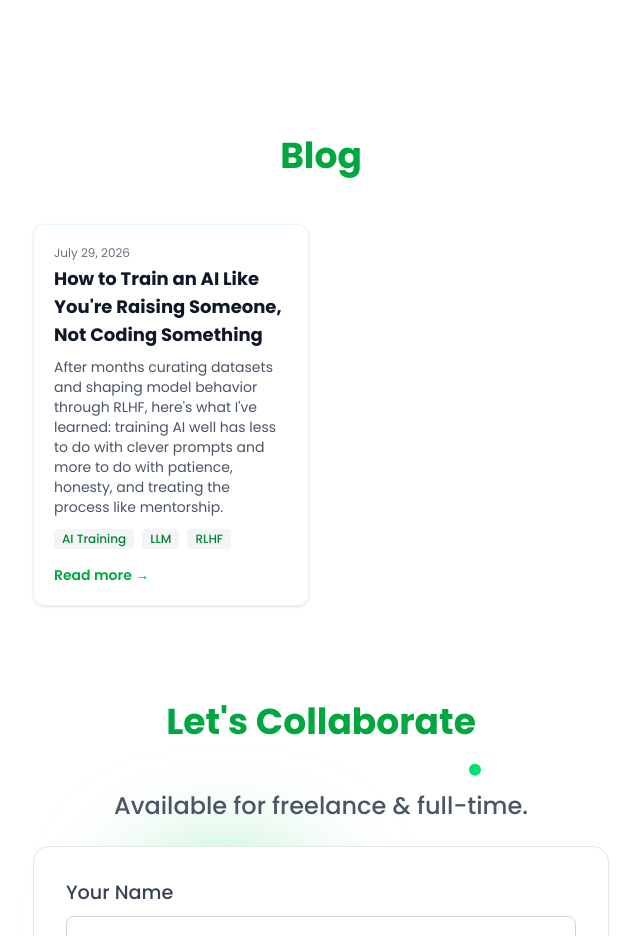
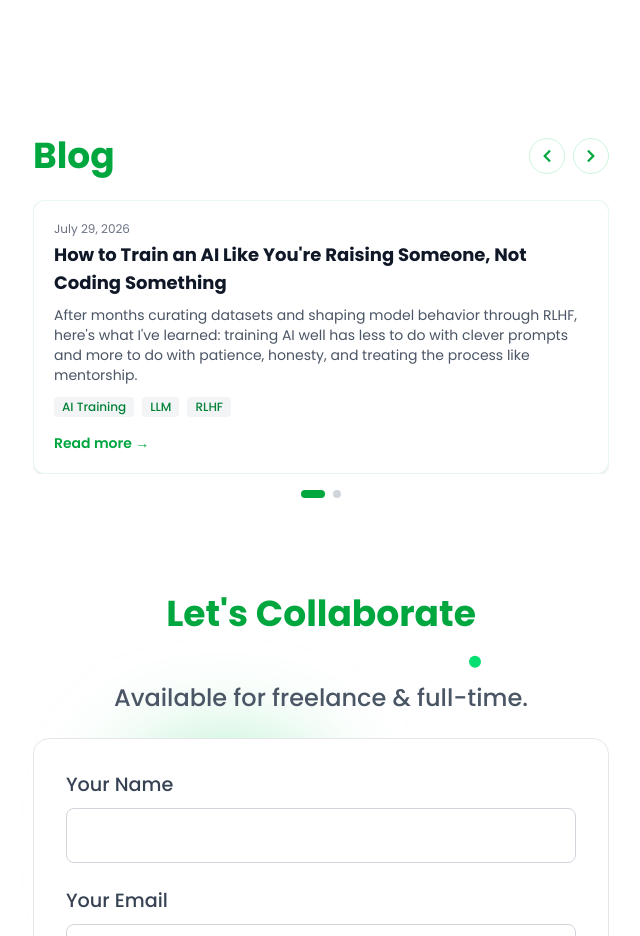
Before and after one commit to solomon-mh/solomon-muhye, a React (Vite) app: page / in a window 1280 px wide. Shown: the part 4900-5836 px from the top of the page, without its empty margins (319-959 px from the left). Built offline with nearby package versions, Linux system fonts and the light colour scheme.

Commit message:
feat: enhance Blog component with navigation and animations; add new blog post

```diff
--- a/src/components/Blog.tsx
+++ b/src/components/Blog.tsx
@@ -1,25 +1,87 @@
-import { motion } from "framer-motion";
+import { AnimatePresence, motion } from "framer-motion";
+import { useState } from "react";
 import { Link } from "react-router-dom";
+import { FaChevronLeft, FaChevronRight } from "react-icons/fa";
 import { blogs } from "../data/blogs";
 
+const slideVariants = {
+  enter: (direction: number) => ({
+    x: direction > 0 ? 40 : -40,
+    opacity: 0,
+  }),
+  center: {
+    x: 0,
+    opacity: 1,
+  },
+  exit: (direction: number) => ({
+    x: direction > 0 ? -40 : 40,
+    opacity: 0,
+  }),
+};
+
 const Blog = () => {
+  const [[index, direction], setIndex] = useState([0, 0]);
+
+  const post = blogs[index];
+
+  const goTo = (newIndex: number, dir: number) => {
+    const wrapped = (newIndex + blogs.length) % blogs.length;
+    setIndex([wrapped, dir]);
+  };
+
+  const handlePrev = () => goTo(index - 1, -1);
+  const handleNext = () => goTo(index + 1, 1);
+
   return (
     <section id="blog" className="py-12 px-8 scroll-mt-16">
+      <div className="max-w-4xl mx-auto">
+        <div className="flex items-center justify-between mb-6">
           <motion.h2
             initial={{ opacity: 0, y: -20 }}
             whileInView={{ opacity: 1, y: 0 }}
             transition={{ duration: 0.6 }}
-        className="text-4xl font-bold text-center mb-12 text-green-600 dark:text-green-400"
+            className="text-4xl font-bold text-green-600 dark:text-green-400"
           >
             Blog
           </motion.h2>
 
-      <div className="max-w-4xl mx-auto grid grid-cols-1 sm:grid-cols-2 gap-6">
-        {blogs.map((post) => (
+          {blogs.length > 1 && (
+            <div className="flex items-center gap-2">
+              <motion.button
+                type="button"
+                onClick={handlePrev}
+                whileHover={{ scale: 1.1 }}
+                whileTap={{ scale: 0.92 }}
+                aria-label="Previous post"
+                className="w-9 h-9 flex items-center justify-center rounded-full border border-green-500/20 dark:border-green-400/20 text-green-600 dark:text-green-400 hover:bg-green-500/10 transition-colors"
+              >
+                <FaChevronLeft className="text-sm" />
+              </motion.button>
+              <motion.button
+                type="button"
+                onClick={handleNext}
+                whileHover={{ scale: 1.1 }}
+                whileTap={{ scale: 0.92 }}
+                aria-label="Next post"
+                className="w-9 h-9 flex items-center justify-center rounded-full border border-green-500/20 dark:border-green-400/20 text-green-600 dark:text-green-400 hover:bg-green-500/10 transition-colors"
+              >
+                <FaChevronRight className="text-sm" />
+              </motion.button>
+            </div>
+          )}
+        </div>
+
+        <div className="relative overflow-hidden">
+          <AnimatePresence mode="wait" custom={direction}>
             <motion.div
               key={post.slug}
-            whileHover={{ y: -3 }}
-            className="p-5 rounded-xl bg-white/50 dark:bg-gray-800/50 border border-green-500/10 dark:border-green-400/10 shadow-sm backdrop-blur-sm flex flex-col"
+              custom={direction}
+              variants={slideVariants}
+              initial="enter"
+              animate="center"
+              exit="exit"
+              transition={{ duration: 0.3, ease: "easeInOut" }}
+              className="min-h-[220px] p-5 rounded-xl bg-white/50 dark:bg-gray-800/50 border border-green-500/10 dark:border-green-400/10 shadow-sm backdrop-blur-sm flex flex-col"
             >
               <span className="text-xs text-gray-500 dark:text-gray-400">
                 {new Date(post.date).toLocaleDateString(undefined, {
@@ -54,7 +116,26 @@ const Blog = () => {
                 Read more →
               </Link>
             </motion.div>
+          </AnimatePresence>
+        </div>
+
+        {blogs.length > 1 && (
+          <div className="flex justify-center gap-2 mt-4">
+            {blogs.map((b, i) => (
+              <button
+                key={b.slug}
+                type="button"
+                onClick={() => goTo(i, i > index ? 1 : -1)}
+                aria-label={`Go to post ${i + 1}`}
+                className={`h-2 rounded-full transition-all ${
+                  i === index
+                    ? "w-6 bg-green-600 dark:bg-green-400"
+                    : "w-2 bg-gray-300 dark:bg-gray-600"
+                }`}
+              />
             ))}
+          </div>
+        )}
       </div>
     </section>
   );
--- a/src/data/blogs.ts
+++ b/src/data/blogs.ts
@@ -10,7 +10,8 @@ export interface BlogPost {
 export const blogs: BlogPost[] = [
   {
     slug: "first-blog",
-    title: "How to Train an AI Like You're Raising Someone, Not Coding Something",
+    title:
+      "How to Train an AI Like You're Raising Someone, Not Coding Something",
     date: "2026-07-29",
     tags: ["AI Training", "LLM", "RLHF"],
     excerpt:
@@ -53,4 +54,41 @@ Be relentlessly specific about what "correct" means before you touch a single ex
 Training AI is still, underneath all the tooling, a deeply human act of judgment. Get the judgment right, and the model has a chance. Get it wrong, and no amount of scale will save you.
 `,
   },
+  {
+    slug: "second-blog",
+    title: "Why I'm Shifting My Focus Toward Architecture",
+    date: "2026-08-12",
+    tags: ["Architecture", "System Design", "Scalability", "Performance"],
+    excerpt:
+      "After sitting a senior-level technical interview, I realized how little the framework or language actually mattered — architecture is what separates engineers who can ship features from engineers who can build systems. Here's what I'm studying now, and why.",
+    content: `
+A while back I sat through a technical interview built for someone with 10+ years of seniority — the kind of exam that isn't really testing whether you know a framework, but whether you can reason about a system. I didn't walk away thinking about React or Node or whatever stack was on the surface. I walked away thinking about *architecture*.
+
+That's the realization that's been sitting with me since: the framework is not the skill. The language is not the skill. Those are tools, and tools change every few years. What doesn't change — what actually compounds over a career — is the ability to reason about how a system is put together, why it behaves the way it does under load, and where it will break first.
+
+## It was never really about the framework
+
+Early on, "senior" felt like it meant knowing more APIs, more syntax, more of the ecosystem. But the interview made it obvious that's not what's being tested past a certain point. Nobody was asking me to recite hook rules. They were asking me to justify *structure* — why a piece of logic lives where it lives, what happens when three more teams start depending on it, what the failure mode looks like at 10x the traffic.
+
+That's architecture. And it's a completely different muscle than "I can build this feature." So I've decided to deliberately study it, instead of picking it up as an accident of experience.
+
+## What I'm actually studying now
+
+A few concrete threads I'm pulling on:
+
+**How components should be structured.** Not just folder conventions, but the actual boundaries — what belongs together because it changes together, and what should be split apart because it doesn't. Bad structure doesn't look wrong on day one; it looks wrong on day two hundred, when a small change ripples through six unrelated places.
+
+**How components should be rendered.** Client-side, server-side, statically, streamed — each choice trades off differently against time-to-interactive, SEO, server cost, and complexity. I want to be able to justify *why* a given part of a system renders the way it does, not just default to whatever the framework does out of the box.
+
+**How to improve CPU usage, both on the server and the client (browser).** Performance work used to feel like an optimization pass at the end. I'm trying to treat it as a design input from the start — understanding where cycles actually get spent, on the server and in the browser, and designing around that instead of firefighting it later.
+
+**How data flows, and where the bottlenecks are.** Most real-world slowness isn't a slow function — it's a bad path data takes through a system: an extra round trip, a cache that isn't there, a dependency that blocks when it shouldn't. Mapping that flow, and learning to spot where it'll choke before it does, feels like the highest-leverage skill on this list.
+
+## Where I go from here
+
+None of this means the frameworks and languages stop mattering — they're still the tools I build with every day. But I'm no longer treating them as the ceiling. The plan is to keep shipping with the tools I know well, while deliberately studying the layer above them: structure, rendering strategy, performance, and data flow — the decisions that hold up (or don't) long after the framework of the year has changed.
+
+If the last few years were about getting fluent in tools, this next stretch is about getting fluent in systems.
+`,
+  },
 ];
--- a/src/pages/BlogPost.tsx
+++ b/src/pages/BlogPost.tsx
@@ -24,7 +24,7 @@ const BlogPost = () => {
   }
 
   return (
-    <article className="w-5/6 lg:w-1/2 mx-auto py-16">
+    <article className="w-5/6 lg:w-1/2 mx-auto min-h-screen py-16">
       <Link
         to="/#blog"
         className="text-sm font-semibold text-green-600 dark:text-green-400 hover:underline"
```
Lines whose indentation alone changed are shown as unchanged.
